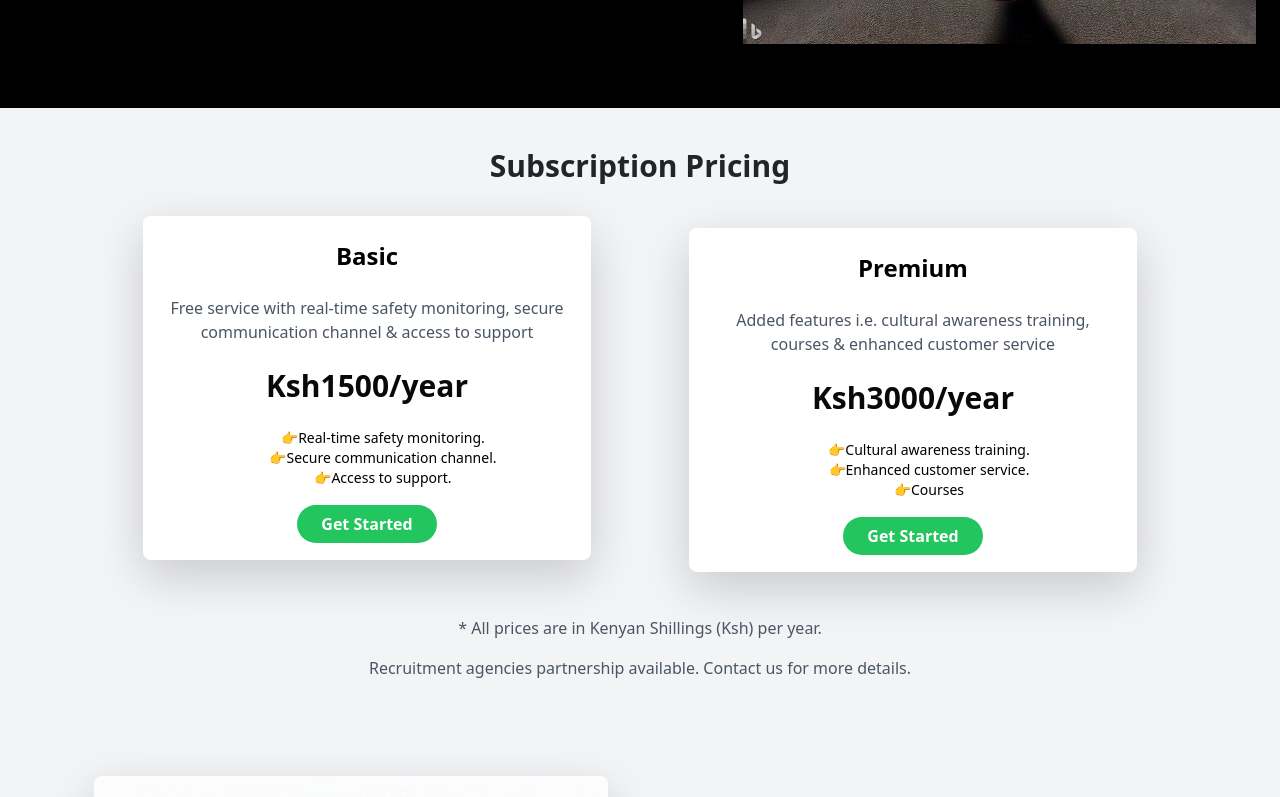
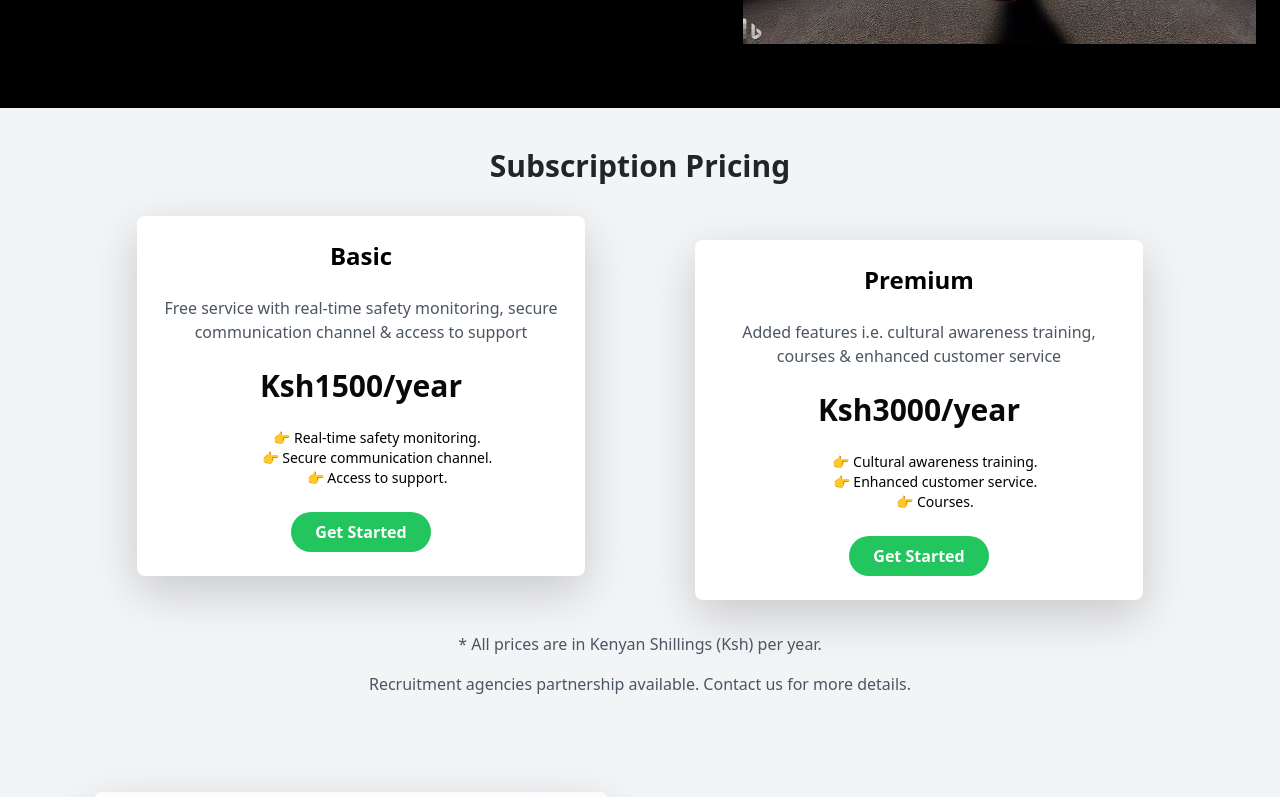
Before and after one commit to olivebishop/Mfanyikazi_Abroad, a React (Create React App) app: page / in a window 1280 px wide. Shown: the part 589-1386 px from the top of the page. Built offline with nearby package versions, Linux system fonts and the light colour scheme.

Commit message:
added resposiveness in prising section

```diff
--- a/src/components/PricingSection.jsx
+++ b/src/components/PricingSection.jsx
@@ -5,12 +5,12 @@ const PricingSection = () => {
   return (
     <section className="pricing-section bg-gray-100 py-10">
       <div className="container mx-auto px-4">
-        <h2 className="text-3xl font-bold text-center mb-8 text">
+        <h2 className="text-3xl font-bold text-center mb-8">
           Subscription Pricing
         </h2>
-        <div className="flex flex-col md:flex-row justify-center items-center">
-          <div className="flex-1 max-w-md mx-auto">
-            <div className="bg-white rounded-lg shadow-lg p-6 mb-6">
+        <div className="grid gap-4 grid-cols-1 sm:grid-cols-2 lg:grid-cols-2">
+          <div className="max-w-md mx-auto">
+            <div className="bg-white rounded-lg shadow-lg p-6">
               <h3 className="text-2xl font-bold mb-4 text-black">Basic</h3>
               <p className="text-gray-600 mb-4">
                 Free service with real-time safety monitoring, secure
@@ -20,19 +20,19 @@ const PricingSection = () => {
                 Ksh1500/year
               </p>
               <ul className="text-sm mb-4 text-black">
-                <li>👉Real-time safety monitoring.</li>
-                <li>👉Secure communication channel.</li>
-                <li>👉Access to support.</li>
+                <li>👉 Real-time safety monitoring.</li>
+                <li>👉 Secure communication channel.</li>
+                <li>👉 Access to support.</li>
               </ul>
               <Link
                 to="/signup"
-                className="bg-green-500 hover:bg-green-700 text-white font-bold py-2 px-4 rounded-full no-underline"
+                className="block mx-auto md:inline-block bg-green-500 hover:bg-green-700 text-white font-bold py-2 px-4 rounded-full no-underline"
               >
                 Get Started
               </Link>
             </div>
           </div>
-          <div className="flex-1 max-w-md mx-auto">
+          <div className="max-w-md mx-auto mt-4 sm:mt-0">
             <div className="bg-white rounded-lg shadow-lg p-6">
               <h3 className="text-2xl font-bold mb-4 text-black">Premium</h3>
               <p className="text-gray-600 mb-4">
@@ -43,13 +43,13 @@ const PricingSection = () => {
                 Ksh3000/year
               </p>
               <ul className="text-sm mb-4 text-black">
-                <li>👉Cultural awareness training.</li>
-                <li>👉Enhanced customer service.</li>
-                <li>👉Courses</li>
+                <li>👉 Cultural awareness training.</li>
+                <li>👉 Enhanced customer service.</li>
+                <li>👉 Courses.</li>
               </ul>
               <Link
                 to="/signup"
-                className="bg-green-500 hover:bg-green-700 text-white font-bold py-2 px-4 rounded-full no-underline"
+                className="block mx-auto md:inline-block bg-green-500 hover:bg-green-700 text-white font-bold py-2 px-4 rounded-full no-underline"
               >
                 Get Started
               </Link>
```
